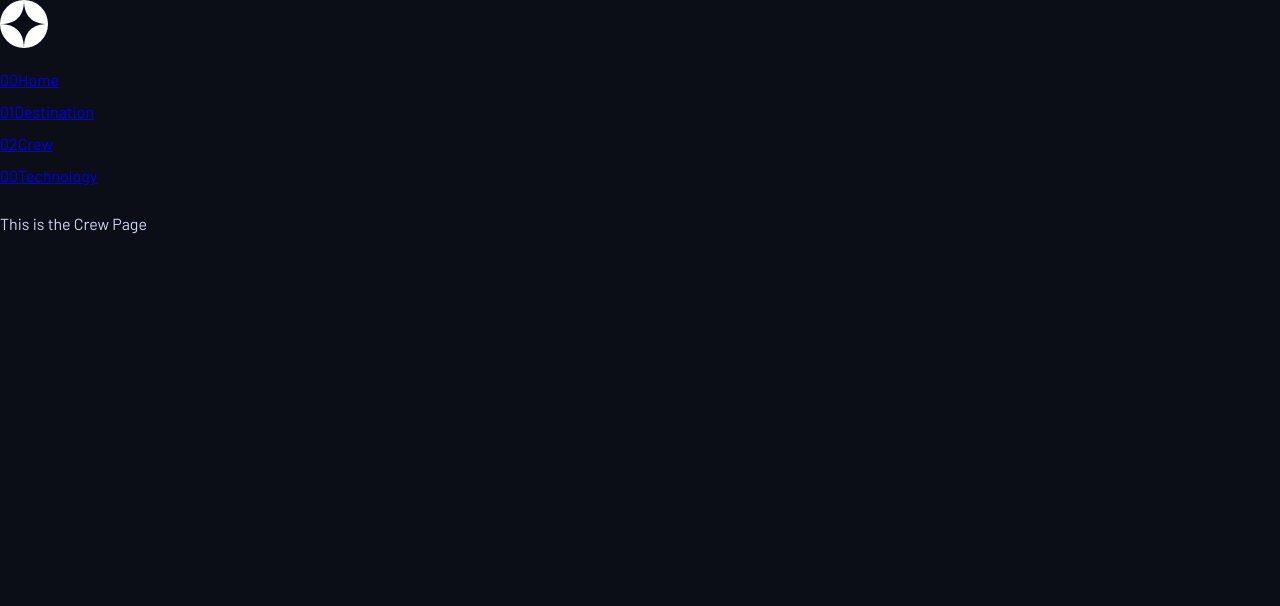
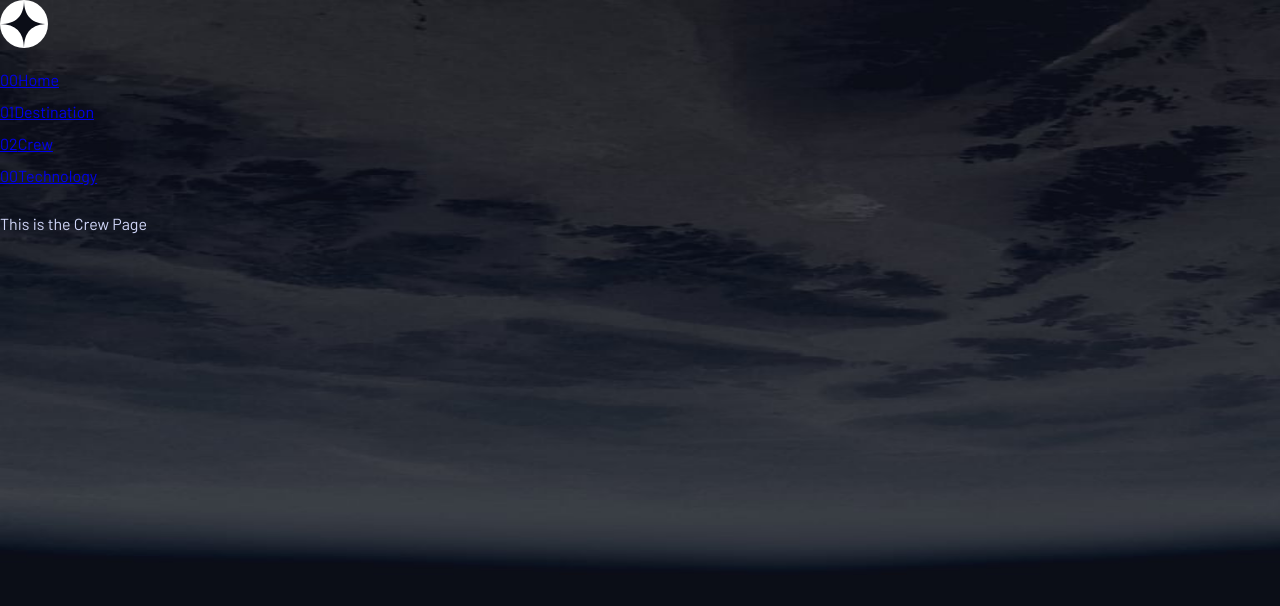
Before and after one commit to jadeli1720/space-tourism-website-main, a React (Create React App) app in the folder project/app/: page /crew in a window 1280 px wide. Shown: the top 606 px of the page. Built offline with nearby package versions, Linux system fonts and the light colour scheme; a web font is replaced by a local one.

Commit message:
Background change complete and working

```diff
--- a/project/app/public/index.html
+++ b/project/app/public/index.html
@@ -29,6 +29,7 @@
   </head>
   <body>
     <noscript>You need to enable JavaScript to run this app.</noscript>
+    <div id="background"></div>
     <div id="root"></div>
     <!--
       This HTML file is a template.
--- a/project/app/src/components/crew.js
+++ b/project/app/src/components/crew.js
@@ -1,8 +1,12 @@
 import React from 'react';
+import changeBackground from './background';
 
 const Crew = () => {
+  window.onload = changeBackground('crewPage');
   return (
-    <p>This is the Crew Page</p>
+    <div>
+      <p>This is the Crew Page</p>
+    </div>
   )
 }
 
--- a/project/app/src/components/destination.js
+++ b/project/app/src/components/destination.js
@@ -1,7 +1,16 @@
 import React from 'react';
+import changeBackground from './background';
 
 const Destination = () => {
-	return <p>This is the Destination Page</p>;
+
+	window.onload = changeBackground('destinationPage');
+
+
+	return (
+		<div>
+			<p>This is the Destination Page</p>
+		</div>
+	)
 };
 
 export default Destination;
--- a/project/app/src/components/homepage.js
+++ b/project/app/src/components/homepage.js
@@ -2,7 +2,13 @@ import React from 'react';
 import changeBackground from './background';
 
 const Homepage = () => {
-	return <p>This is the Homepage Page</p>;
+	window.addEventListener('load', changeBackground('homepage'))
+
+	return (
+		<div>
+			<p>This is the Homepage Page</p>
+		</div>
+	)
 };
 
 export default Homepage;
--- a/project/app/src/components/index.js
+++ b/project/app/src/components/index.js
@@ -1,8 +1,7 @@
 import Header from './header';
-import changeBackground from './background';
 import Homepage from './homepage';
 import Destination from "./destination";
 import Crew from './crew';
 import Technology from './technology';
 
-export { Header, changeBackground, Homepage, Crew, Destination, Technology };
+export { Header,  Homepage, Crew, Destination, Technology };
--- a/project/app/src/components/technology.js
+++ b/project/app/src/components/technology.js
@@ -1,8 +1,16 @@
 import React from 'react';
+import changeBackground from './background';
 
 
 const Technology = () => {
-	return <p>This is the Technology Page</p>;
+	window.onload = changeBackground('technologyPage');
+
+
+	return (
+		<div>
+			<p>This is the Technology Page</p>
+		</div>
+	)
 };
 
 export default Technology;
--- a/project/app/src/styles/global.scss
+++ b/project/app/src/styles/global.scss
@@ -99,7 +99,7 @@ p {
 main {
   // background-image: url(../assets/images/home/background-home-desktop.jpg);
   // background-size: 100% 100%;
-  background-color: $dark-blue;
+  // background-color: $dark-blue;
   width:100%;
   min-height: 100vh;
   transition: 0.5s ease;
@@ -117,15 +117,33 @@ main {
     background-position: center bottom;
     background-repeat: no-repeat;
     min-height: 100vh;
-    min-width: 290px;
     width: 100%;
-    transform: rotate(0deg);
+    // transform: rotate(0deg);
     z-index: -1;
 }
 
 /* ========== TABLET =========== */
+@include mixin.min-media-query($tablet-xs){
+  #background {
+    background-image: var(--background-tablet);
+        background-size: 100% 100vh;
+        background-position: center bottom;
+        background-repeat: no-repeat;
+        min-height: 100vh;
+        width: 100%;
+  }
+}
 
 /* ========== DESKTOP =========== */
 @include mixin.min-media-query($desktop-sm){
-
+  #background {
+    background-image: var(--background-desktop);
+    background-size: cover;
+    background-position: right;
+    width: 100%;
+    min-height: 100vh;
+    transform: rotate(0);
+    top: 0;
+    right: 0;
+  }
 }
```
Also changed, not shown: project/app/src/components/background.js (+7 -0 lines).
